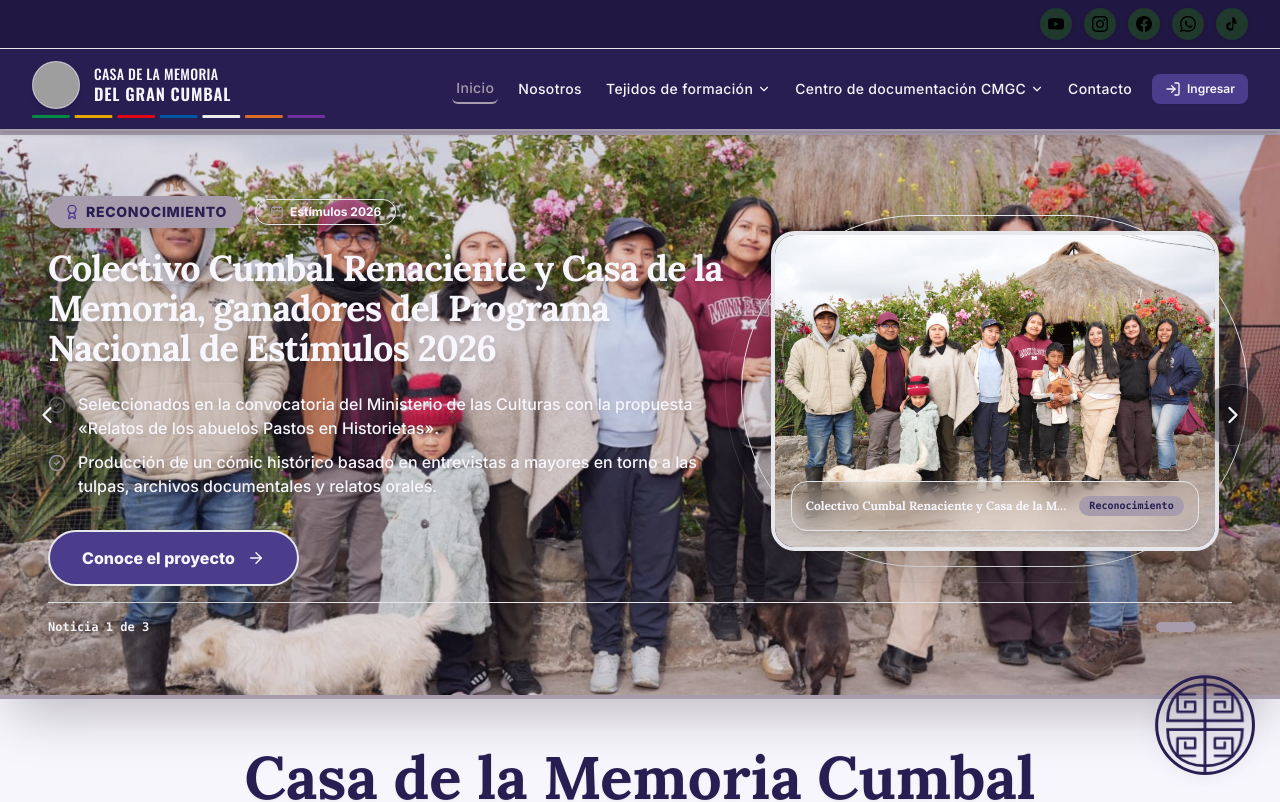
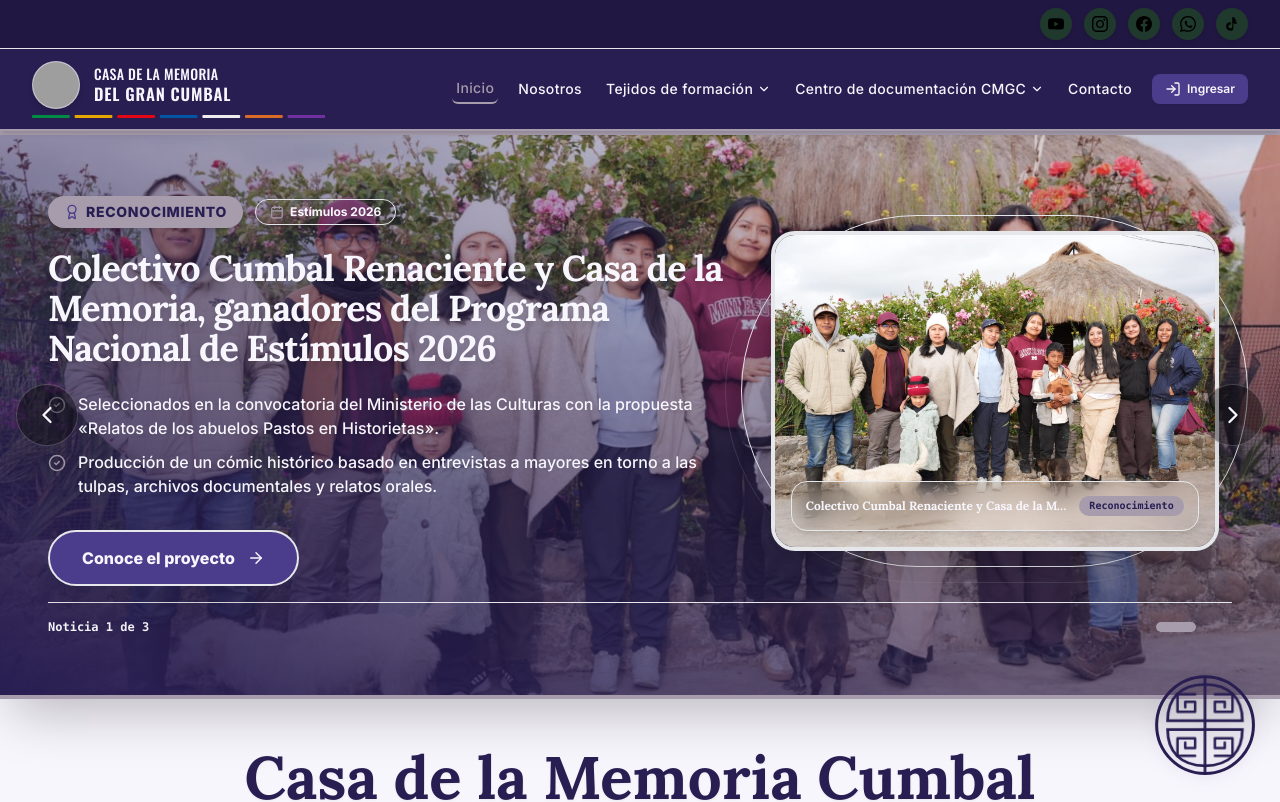
Before and after one commit to danielguadir/casa-memoria-web, a Next.js app: page / in a window 1280 px wide. Shown: the top 802 px of the page. Built offline with nearby package versions, Linux system fonts and the light colour scheme; grey boxes are pictures that could not be loaded.

Commit message:
style(carousel): ajustar degradado desvanecido desde la esquina inferior izquierda manteniendo colores naturales de la imagen

```diff
--- a/src/components/HeroCarousel.tsx
+++ b/src/components/HeroCarousel.tsx
@@ -128,13 +128,13 @@ export default function HeroCarousel() {
           src={currentSlide.imageSrc}
           alt={currentSlide.title}
           fill
-          className="object-cover object-center opacity-85 transition-opacity duration-700 animate-in fade-in"
+          className="object-cover object-center opacity-95 transition-opacity duration-700 animate-in fade-in"
           priority
         />
 
-        {/* Multi-layered Gradients focused on text legibility and creative depth */}
-        <div className="absolute inset-0 bg-gradient-to-r from-verde-profundo/95 via-verde-profundo/85 via-50% sm:via-45% to-verde-profundo/40 z-10" />
-        <div className="absolute inset-0 bg-gradient-to-t from-verde-profundo/80 via-transparent to-transparent z-10" />
+        {/* Multi-layered Gradients starting from bottom-left (to-tr) fading smoothly towards top-right */}
+        <div className="absolute inset-0 bg-gradient-to-tr from-verde-profundo via-verde-profundo/85 via-40% sm:via-35% to-transparent z-10" />
+        <div className="absolute inset-0 bg-gradient-to-t from-verde-profundo/70 via-transparent to-transparent max-w-2xl z-10" />
 
         {/* Full-width Container */}
         <div className="relative z-20 max-w-7xl mx-auto px-6 sm:px-10 lg:px-12 w-full py-10 lg:py-14 flex flex-col justify-between min-h-[460px] sm:min-h-[500px]">
```
